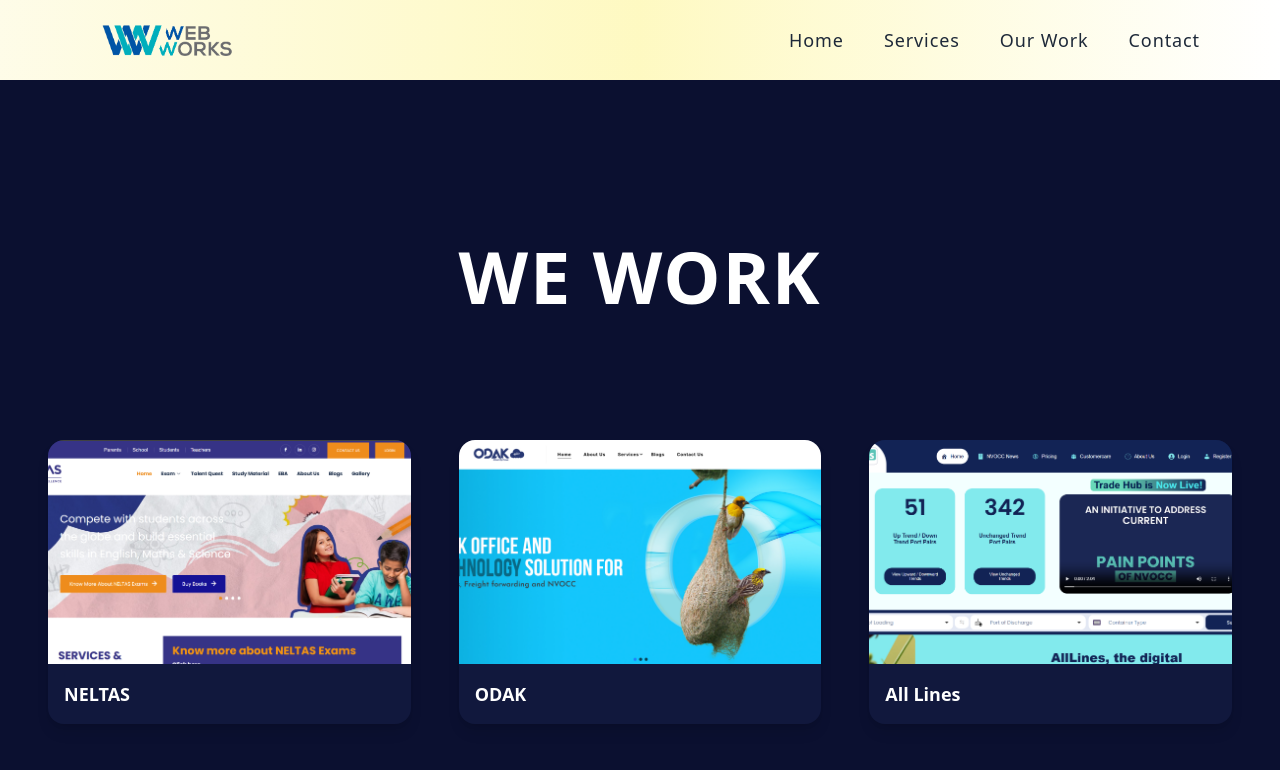
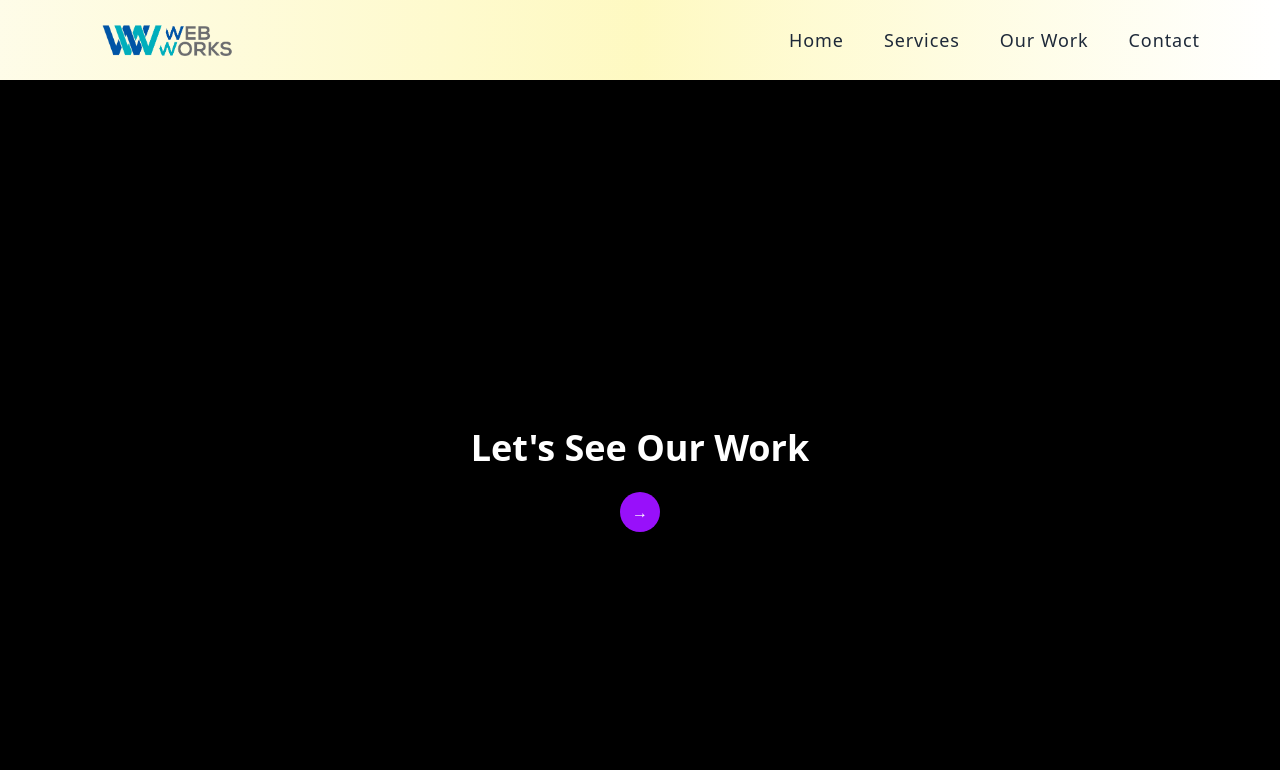
Before and after one commit to RoopTeja04/Web-Works-, a React (Vite) app in the folder client/: page /our-work in a window 1280 px wide. Shown: the top 770 px of the page. Built offline with nearby package versions, Linux system fonts and the light colour scheme.

Commit message:
our work UI updated

```diff
--- a/client/package.json
+++ b/client/package.json
@@ -11,6 +11,8 @@
   },
   "dependencies": {
     "@emailjs/browser": "^4.4.1",
+    "@react-three/drei": "^10.7.4",
+    "@react-three/fiber": "^9.3.0",
     "@tailwindcss/vite": "^4.1.12",
     "framer-motion": "^12.23.12",
     "lucide-react": "^0.540.0",
--- a/client/src/components/OurWork.jsx
+++ b/client/src/components/OurWork.jsx
@@ -1,117 +1,139 @@
-import React, { useEffect, useRef } from "react";
-import * as THREE from "three";
-import { motion, useScroll, useTransform } from "framer-motion";
-
+import { useState, useEffect } from "react";
+import { motion, AnimatePresence } from "framer-motion";
+import { ChevronLeft, ChevronRight, ArrowRight } from "lucide-react";
 import Image1 from "../images/project-1.png";
 import Image2 from "../images/project-2.png";
 import Image3 from "../images/project-3.png";
 import Image4 from "../images/project-4.png";
 
-const Data = [
-    { name: "NELTAS", Link: "https://neltas.com/", image: Image2 },
-    { name: "ODAK", Link: "https://odaksolutions.com/", image: Image3 },
-    { name: "All Lines", Link: "https://alllines.org/", image: Image4 },
-    { name: "Pratham Services", Link: "https://prathamservices.com/", image: Image1 },
+const projects = [
+    { name: "NELTAS", link: "https://neltas.com/", image: Image2 },
+    { name: "ODAK", link: "https://odaksolutions.com/", image: Image3 },
+    { name: "All Lines", link: "https://alllines.org/", image: Image4 },
+    { name: "Pratham Services", link: "https://prathamservices.com/", image: Image1 },
 ];
 
 const OurWork = () => {
-    const cometRef = useRef(null);
-    const { scrollYProgress } = useScroll();
+    const [index, setIndex] = useState(0);
+    const [showSlider, setShowSlider] = useState(false);
 
-    // fade out title
-    const titleOpacity = useTransform(scrollYProgress, [0, 0.15], [1, 0]);
+    const nextProject = () => setIndex((prev) => (prev + 1) % projects.length);
+    const prevProject = () =>
+        setIndex((prev) => (prev - 1 + projects.length) % projects.length);
 
+    const project = projects[index];
+
+    // Auto-slide
     useEffect(() => {
-        const scene = new THREE.Scene();
-        const camera = new THREE.PerspectiveCamera(75, 1, 0.1, 1000);
-        const renderer = new THREE.WebGLRenderer({ alpha: true });
-        renderer.setSize(100, 100);
-
-        if (cometRef.current) {
-            cometRef.current.appendChild(renderer.domElement);
-        }
-
-        // Gold comet
-        const geometry = new THREE.SphereGeometry(0.5, 32, 32);
-        const material = new THREE.MeshBasicMaterial({
-            color: "#facc15",
-        });
-        const comet = new THREE.Mesh(geometry, material);
-        scene.add(comet);
-
-        // Glow
-        const glowGeometry = new THREE.SphereGeometry(0.7, 32, 32);
-        const glowMaterial = new THREE.MeshBasicMaterial({
-            color: "#f59e0b",
-            transparent: true,
-            opacity: 0.5,
-        });
-        const glow = new THREE.Mesh(glowGeometry, glowMaterial);
-        scene.add(glow);
-
-        camera.position.z = 3;
-
-        const animate = () => {
-            requestAnimationFrame(animate);
-            comet.rotation.y += 0.01;
-            renderer.render(scene, camera);
-        };
-        animate();
-
-        return () => {
-            if (cometRef.current && renderer.domElement) {
-                cometRef.current.removeChild(renderer.domElement);
-            }
-        };
-    }, []);
+        if (!showSlider) return;
+        const interval = setInterval(() => {
+            nextProject();
+        }, 5000);
+        return () => clearInterval(interval);
+    }, [index, showSlider]);
 
     return (
-        <div className="relative min-h-screen w-full bg-[#0b1030] overflow-hidden scroll-smooth">
-            {/* Comet */}
+        <div className="w-full h-screen relative overflow-hidden bg-black text-white flex items-center justify-center">
+            <AnimatePresence mode="wait">
+                {!showSlider ? (
+                    // 👇 Intro Page
                     <motion.div
-                ref={cometRef}
-                className="fixed top-20 -left-6 z-20"
-                style={{
-                    y: useTransform(scrollYProgress, [0, 1], [0, 800]),
-                }}
+                        key="intro"
+                        initial={{ opacity: 0, y: 30 }}
+                        animate={{ opacity: 1, y: 0 }}
+                        exit={{ opacity: 0, y: -30 }}
+                        transition={{ duration: 0.8 }}
+                        className="flex flex-col items-center gap-6"
+                    >
+                        <h1 className="text-4xl font-bold">Let's See Our Work</h1>
+                        <button
+                            onClick={() => setShowSlider(true)}
+                            className="px-3 py-2 bg-purple-600 rounded-full hover:bg-purple-700 transition font-semibold cursor-pointer flex items-center gap-2"
+                        >
+                            →
+                        </button>
+                    </motion.div>
+                ) : (
+                    // 👇 Slider Page
+                    <motion.div
+                        key="slider"
+                        initial={{ opacity: 0 }}
+                        animate={{ opacity: 1 }}
+                        exit={{ opacity: 0 }}
+                        transition={{ duration: 0.8 }}
+                        className="w-full h-full relative"
+                    >
+                        {/* Background Image with Fade */}
+                        <AnimatePresence mode="wait">
+                            <motion.img
+                                key={project.image}
+                                src={project.image}
+                                alt={project.name}
+                                className="absolute inset-0 w-full h-full object-cover"
+                                initial={{ opacity: 0 }}
+                                animate={{ opacity: 1 }}
+                                exit={{ opacity: 0 }}
+                                transition={{ duration: 0.8 }}
                             />
+                        </AnimatePresence>
 
-            {/* Title in middle */}
-            <motion.h1
-                style={{ opacity: titleOpacity }}
-                className="text-white text-7xl font-extrabold tracking-wide text-center pt-40 pb-32"
+                        {/* Overlay */}
+                        <div className="absolute inset-0 bg-black/60"></div>
+
+                        {/* Prev Button */}
+                        <button
+                            onClick={prevProject}
+                            className="absolute left-4 top-1/2 -translate-y-1/2 p-3 bg-white/10 rounded-full hover:bg-white/20 transition"
                         >
-                WE WORK
-            </motion.h1>
+                            <ChevronLeft />
+                        </button>
 
-            {/* Projects with 1s delay stagger */}
-            <div className="grid grid-cols-1 sm:grid-cols-2 lg:grid-cols-3 gap-12 px-12 pb-24">
-                {Data.map((item, index) => (
-                    <motion.a
-                        key={index}
-                        href={item.Link}
+                        {/* Next Button */}
+                        <button
+                            onClick={nextProject}
+                            className="absolute right-4 top-1/2 -translate-y-1/2 p-3 bg-white/10 rounded-full hover:bg-white/20 transition"
+                        >
+                            <ChevronRight />
+                        </button>
+
+                        {/* Project Info */}
+                        <motion.div
+                            key={project.name}
+                            className="absolute bottom-12 right-12 text-white flex flex-col items-end gap-4"
+                            initial={{ opacity: 0, y: 30 }}
+                            animate={{ opacity: 1, y: 0 }}
+                            exit={{ opacity: 0, y: 30 }}
+                            transition={{ duration: 0.6 }}
+                        >
+                            <h1 className="text-3xl font-bold">{project.name}</h1>
+                            <a
+                                href={project.link}
                                 target="_blank"
                                 rel="noopener noreferrer"
-                        initial={{ opacity: 0, y: 120 }}
-                        whileInView={{ opacity: 1, y: 0 }}
-                        transition={{
-                            duration: 0.8,
-                            ease: "easeOut",
-                        }}
-                        viewport={{ once: true }}
-                        className="bg-[#11183d] rounded-2xl shadow-lg overflow-hidden hover:scale-105 transition transform"
+                                className="flex items-center justify-center w-12 h-12 bg-purple-600 rounded-full hover:bg-purple-700 transition group"
                             >
-                        <img
-                            src={item.image}
-                            alt={item.name}
-                            className="w-full h-56 object-cover"
+                                <ArrowRight
+                                    size={20}
+                                    className="transition-transform duration-300 group-hover:translate-x-1"
                                 />
-                        <div className="p-4 text-white font-semibold text-lg">
-                            {item.name}
-                        </div>
-                    </motion.a>
+                            </a>
+                        </motion.div>
+
+                        {/* Dots */}
+                        <div className="flex gap-3 absolute bottom-8 left-1/2 -translate-x-1/2">
+                            {projects.map((_, i) => (
+                                <motion.span
+                                    key={i}
+                                    className={`w-4 h-4 rounded-full ${i === index ? "bg-white" : "bg-gray-500"
+                                        }`}
+                                    animate={{ scale: i === index ? 1.3 : 1 }}
+                                    transition={{ type: "spring", stiffness: 300, damping: 20 }}
+                                />
                             ))}
                         </div>
+                    </motion.div>
+                )}
+            </AnimatePresence>
         </div>
     );
 };
--- a/client/src/index.css
+++ b/client/src/index.css
@@ -1,18 +1 @@
 @import "tailwindcss";
-
-/* index.css or global.css lo add cheyyandi */
-html,
-body {
-    margin: 0;
-    padding: 0;
-    overflow-x: hidden;
-    /* horizontal scroll avoid */
-    background: #0b1030;
-    /* dark bg */
-}
-
-#root {
-    min-height: 100vh;
-    overflow-y: auto;
-    /* only one vertical scroll */
-}
```
Also changed, not shown: 1 other file (tests, documents, lock files or other folders). Lines whose indentation alone changed are shown as unchanged.
